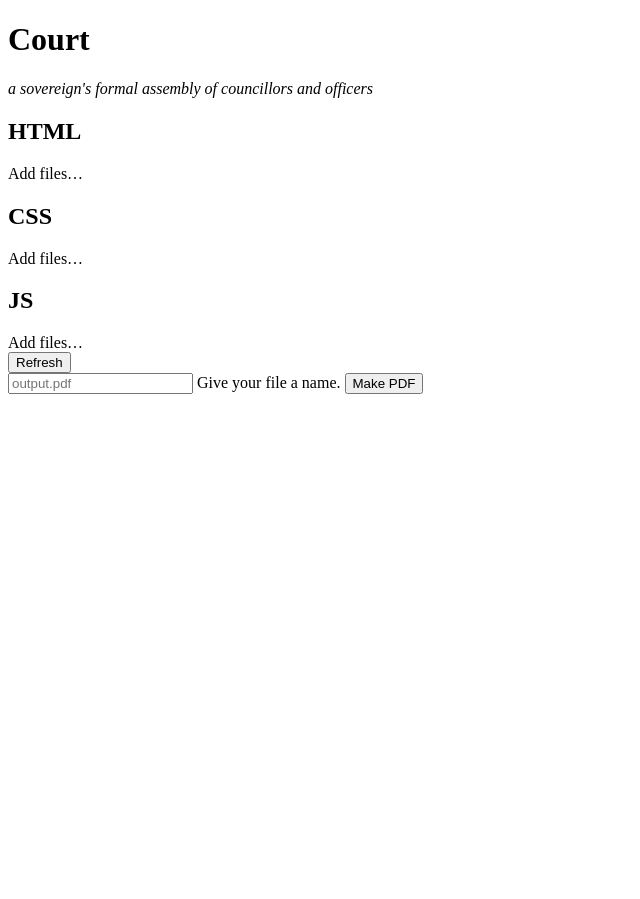
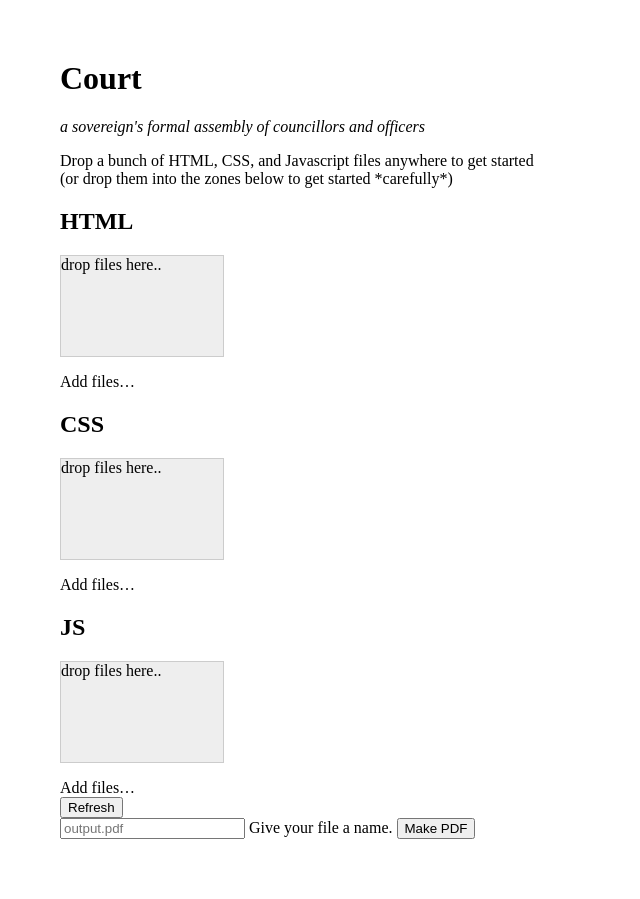
Before and after one commit to adriencater/Court, a PHP site: page / in a window 1280 px wide. Shown: the whole page, without its empty margins (0-640 px from the left). Before the commit the page ends 394 px from the top, so only its background shows below. Run offline with PHP 8.4, Linux system fonts and the light colour scheme; some libraries are stand-ins or nearby versions.

Commit message:
added some style, added drop zones

```diff
--- a/index.php
+++ b/index.php
@@ -3,7 +3,7 @@
 	<head>
 	<meta charset="utf-8">
 	<title>Court</title>
-	<link rel="stylesheet" href="">
+	<link rel="stylesheet" href="lib/style.css">
 	<style type="text/css"></style>
 	<script src=""></script>
 
@@ -35,10 +35,13 @@
 
 	<h1>Court</h1>
 	<p><em>a sovereign's formal assembly of councillors and officers</em></p>
+	<p>Drop a bunch of HTML, CSS, and Javascript files anywhere to get started
+		<br />(or drop them into the zones below to get started *carefully*)</p>
 
 	<div ID="input">
 		<div class="filesArea" id="htmlFiles">
 			<h2>HTML</h2>
+			<div class="dropZone">drop files here..</div>
 			<span class="btn btn-success fileinput-button">
 				<i class="icon-plus"></i><span>Add files…</span>
 				<!-- <input type="file" name="files[]" multiple=""> -->
@@ -46,6 +49,7 @@
 		</div><!-- end .filesArea #htmlFiles -->
 		<div class="filesArea" id="cssFiles">
 			<h2>CSS</h2>
+			<div class="dropZone">drop files here..</div>
 			<span class="btn btn-success fileinput-button">
 				<i class="icon-plus"></i><span>Add files…</span>
 				<!-- <input type="file" name="files[]" multiple=""> -->
@@ -53,6 +57,7 @@
 		</div><!-- end .filesArea #htmlFiles -->
 		<div class="filesArea" id="jsFiles">
 			<h2>JS</h2>
+			<div class="dropZone">drop files here..</div>
 			<span class="btn btn-success fileinput-button">
 				<i class="icon-plus"></i><span>Add files…</span>
 				<!-- <input type="file" name="files[]" multiple=""> -->
--- /dev/null
+++ b/lib/style.css
@@ -0,0 +1,12 @@
+BODY{
+	margin:60px;
+}
+
+.dropZone{
+	width:162px;
+	height:100px;
+	background-color:#EEE;
+	border: 1px solid #CCC;
+	margin-top: 1em;
+	margin-bottom: 1em;
+}
```
